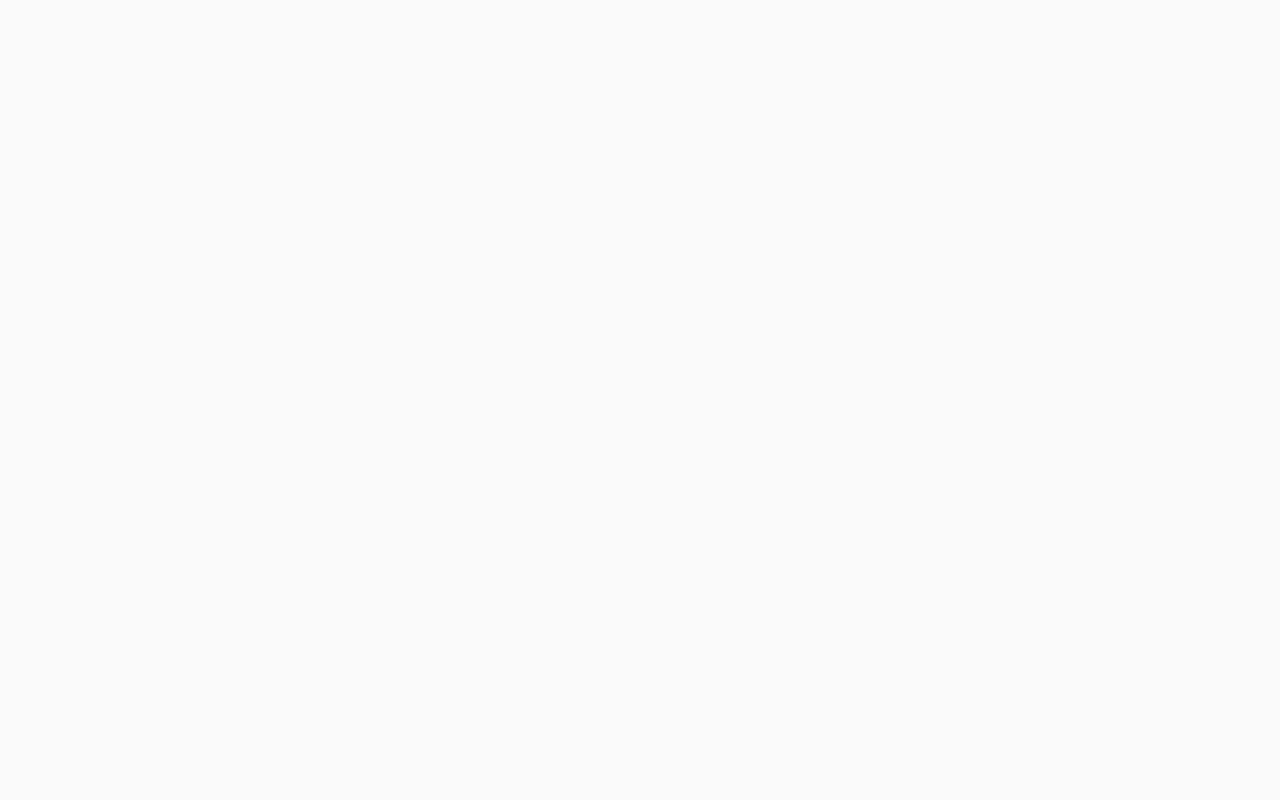
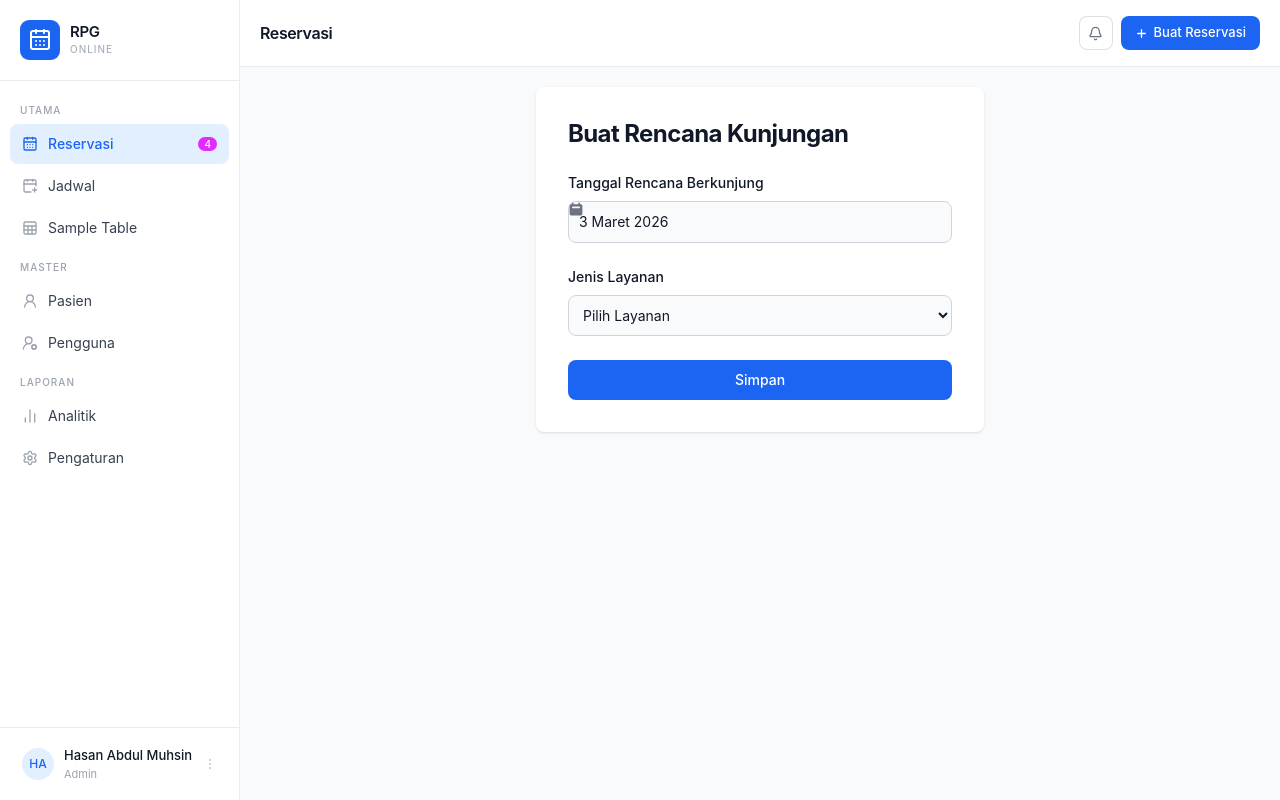
Before and after one commit to stywn93/rpg-online, a React (Vite) app: page /reservation/new in a window 1280 px wide. Before the commit this address had no page. Built offline with nearby package versions, Linux system fonts and the light colour scheme.

Commit message:
WIP reservation page

```diff
--- a/src/App.css
+++ b/src/App.css
@@ -1,9 +1,3 @@
 @import "tailwindcss";
 @import "flowbite-react/plugin/tailwindcss";
 @source "../.flowbite-react/class-list.json";
-
-@theme {
-    --color-accent: #004FFF;
-    --color-accent-light: #D8E4FF;
-    --color-accent-border: #FF007F;
-}
--- /dev/null
+++ b/src/ReservasiBaru.jsx
@@ -0,0 +1,113 @@
+import {Link, useNavigate} from "react-router"
+import {userLogin} from "./lib/api/User.js"
+import {useLocalStorage} from "react-use"
+import {Controller, useForm} from "react-hook-form"
+import toast, {Toaster} from 'react-hot-toast'
+import {useState} from "react"
+import {Datepicker} from "flowbite-react"
+
+const sleep = (ms) => new Promise((resolve) => setTimeout(resolve, ms))
+
+export default function ReservasiBaru() {
+    const {
+        register, control, handleSubmit, formState: {errors},
+    } = useForm({
+        defaultValues: {
+            visitDate: new Date(),
+            services: ""
+        }
+    })
+
+
+    const navigate = useNavigate()
+    const [_, setToken] = useLocalStorage("token", "")
+    const [isLoading, setIsLoading] = useState(false)
+
+
+    const onSubmit = async (data) => {
+        const toastId = toast.loading("Logging in...")
+        setIsLoading(true)
+        console.log(data)
+        // await new Promise(requestAnimationFrame)
+        /**
+         try {
+         const response = await userLogin({
+         email: data.theEmail,
+         password: data.thePassword
+         });
+         const responseBody = await response.json()
+         console.log(responseBody)
+         if (response.status === 200) {
+         const token = responseBody.data.token
+         setToken(token)
+         toast.success("Logged in successfully", {id: toastId})
+         await sleep(500)
+         navigate("/")
+         } else {
+         toast.error(responseBody.messages.error, {id: toastId})
+         }
+         } catch (error) {
+         toast.error("Terjadi kesalahan, coba lagi.", {id: toastId})
+         } finally {
+         setIsLoading(false)
+         }
+         */
+
+    }
+
+    return (<section>
+        <div className="flex flex-col items-center px-6 mx-auto md:h-screen lg:py-0">
+
+            <div>
+                <Toaster/>
+            </div>
+            <div
+                className="w-full bg-white rounded-lg shadow dark:border md:mt-0 sm:max-w-md xl:p-0 dark:bg-gray-800 dark:border-gray-700">
+                <div className="p-6 space-y-4 md:space-y-6 sm:p-8">
+                    <h1 className="text-xl font-bold leading-tight tracking-tight text-gray-900 md:text-2xl dark:text-white">
+                        Buat Rencana Kunjungan
+                    </h1>
+                    <form className="space-y-4 md:space-y-6" onSubmit={handleSubmit(onSubmit)}>
+                        <div>
+                            <label htmlFor="visitDate"
+                                   className="block mb-2 text-sm font-medium text-gray-900 dark:text-white">Tanggal
+                                Rencana Berkunjung</label>
+                            <Controller name="visitDate" control={control} rules={{required: "Tanggal wajib diisi"}}
+                                        render={({field}) => (
+                                            <Datepicker language="id-ID" minDate={new Date()} selected={field.value}
+                                                        onChange={(date) => {
+                                                            field.onChange(date)
+                                                            console.log("Tanggal dipilih :", date)
+                                                        }}
+                                            />
+                                        )}/>
+                            {errors.visitDate &&
+                                <span className="text-red-500 text-sm">{errors.visitDate.message}</span>}
+                        </div>
+                        <div>
+                            <label htmlFor="services"
+                                   className="block mb-2 text-sm font-medium text-gray-900 dark:text-white">Jenis
+                                Layanan</label>
+                            <select id="services"
+                                    className="bg-gray-50 border border-gray-300 text-gray-900 text-sm rounded-lg focus:ring-primary-500 focus:border-primary-500 block w-full p-2.5 dark:bg-gray-700 dark:border-gray-600 dark:placeholder-gray-400 dark:text-white dark:focus:ring-primary-500 dark:focus:border-primary-500" {...register("services", {required: true})}>
+                                <option value="">Pilih Layanan</option>
+                                <option value="AP">Akupuntur</option>
+                                <option value="AK">Akupressure</option>
+                                <option value="FR">Fisioterapi</option>
+                            </select>
+                            {errors.services &&
+                                <span className="text-red-500 text-sm">{errors.services.message}</span>}
+
+                        </div>
+
+
+                        <button type="submit" disabled={isLoading}
+                                className="cursor-pointer w-full text-white bg-blue-600 hover:bg-blue-800 focus:ring-4 focus:outline-none focus:ring-indigo-300 font-medium rounded-lg text-sm px-5 py-2.5 text-center dark:bg-indigo-600 dark:hover:bg-indigo-700 dark:focus:ring-indigo-800 disabled:opacity-50 disabled:cursor-not-allowed">{isLoading ? "Memproses..." : "Simpan"}
+                        </button>
+
+                    </form>
+                </div>
+            </div>
+        </div>
+    </section>)
+}
--- a/src/Table.jsx
+++ b/src/Table.jsx
@@ -9,7 +9,7 @@ const data = [
 const columns = [
     {accessorKey: 'name', header: 'Name'},
     {accessorKey: 'age', header: 'Age'},
-    {accessorKey: 'age', header: 'Age'},
+
 ]
 
 export default function Table(props) {
--- a/src/components/Sidebar.jsx
+++ b/src/components/Sidebar.jsx
@@ -27,7 +27,7 @@ export default function Sidebar({activeKey, onNavigate, user}) {
 
             {/* Logo */}
             <Link to={"/"} className="flex items-center gap-2.5 px-5 py-5 border-b border-black/[0.08]">
-                <div className="w-10 h-10 rounded-[9px] bg-accent flex items-center justify-center shrink-0">
+                <div className="w-10 h-10 rounded-[9px] bg-blue-600 flex items-center justify-center shrink-0">
                     <CalendarDays color="#ffffff"/>
                 </div>
                 <div>
@@ -58,21 +58,21 @@ export default function Sidebar({activeKey, onNavigate, user}) {
                                     className={cn(
                                         "w-full flex items-center gap-2.5 px-3 py-2.5 rounded-lg mb-0.5 transition-colors duration-150 text-left",
                                         active
-                                            ? "bg-accent-light text-accent"
+                                            ? "bg-blue-100 text-blue-600"
                                             : "text-gray-700 hover:bg-gray-50"
                                     )}
                                 >
                                     <Icon
                                         size={16}
                                         strokeWidth={2}
-                                        className={active ? "text-accent" : "text-gray-400"}
+                                        className={active ? "text-blue-600" : "text-gray-400"}
                                     />
                                     <span className={cn("flex-1 text-sm", active ? "font-medium" : "font-normal")}>
                     {item.label}
                   </span>
                                     {item.badge && (
                                         <span
-                                            className="text-[10px] font-medium bg-accent-border text-white px-1.5 py-0.5 rounded-full leading-none">
+                                            className="text-[10px] font-medium bg-fuchsia-500 text-white px-1.5 py-0.5 rounded-full leading-none">
                       {item.badge}
                     </span>
                                     )}
@@ -88,7 +88,7 @@ export default function Sidebar({activeKey, onNavigate, user}) {
                 <button
                     className="w-full flex items-center gap-2.5 px-3 py-2 rounded-lg hover:bg-gray-50 transition-colors duration-150">
                     <div
-                        className="w-8 h-8 rounded-full bg-[#D8E4FF] flex items-center justify-center text-xs font-medium text-accent shrink-0">
+                        className="w-8 h-8 rounded-full bg-blue-100 flex items-center justify-center text-xs font-medium text-blue-600 shrink-0">
                         {user.initials}
                     </div>
                     <div className="flex-1 min-w-0 text-left">
--- a/src/components/Topbar.jsx
+++ b/src/components/Topbar.jsx
@@ -1,4 +1,5 @@
 import { Bell, Plus, MoreVertical } from "lucide-react";
+import {Link} from "react-router-dom";
 
 export default function Topbar({ title, onNewReservation }) {
     return (
@@ -11,13 +12,13 @@ export default function Topbar({ title, onNewReservation }) {
                 >
                     <Bell size={15} strokeWidth={2} />
                 </button>
-                <button
+                <Link to={"reservation/new"}
                     onClick={onNewReservation}
-                    className="h-[34px] px-3.5 rounded-lg bg-accent text-white text-[13px] font-medium flex items-center gap-1.5 hover:bg-accent/90 transition-colors whitespace-nowrap"
+                    className="h-[34px] px-3.5 rounded-lg bg-blue-600 text-white text-[13px] font-medium flex items-center gap-1.5 hover:bg-blue-800 transition-colors whitespace-nowrap"
                 >
                     <Plus size={13} strokeWidth={2.5} />
                     Buat Reservasi
-                </button>
+                </Link>
             </div>
         </div>
     );
--- a/src/main.jsx
+++ b/src/main.jsx
@@ -10,6 +10,7 @@ import Jadwal from "./Jadwal.jsx"
 import Pasien from "./Pasien.jsx"
 import Pengguna from "./Pengguna.jsx"
 import Table from "./Table.jsx"
+import ReservasiBaru from "./ReservasiBaru.jsx";
 
 createRoot(document.getElementById('root')).render(
     <StrictMode>
@@ -23,6 +24,7 @@ createRoot(document.getElementById('root')).render(
                     <Route path='schedules' element={<Jadwal />}/>
                     <Route path='patients' element={<Pasien/>}/>
                     <Route path='users' element={<Pengguna/>}/>
+                    <Route path='reservation/new' element={<ReservasiBaru/>}/>
                 </Route>
             </Routes>
         </BrowserRouter>
```
